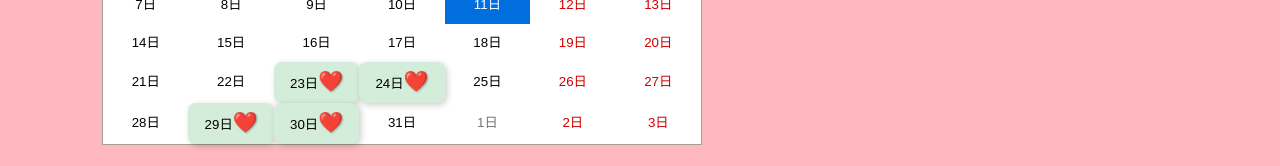
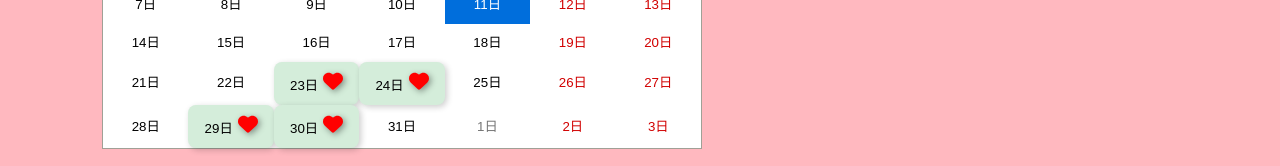
Before and after one commit to dance934/leeahyeong-profile, a React (Create React App) app: page / in a window 1280 px wide. Shown: the part 1331-1497 px from the top of the page. Built offline with nearby package versions, Linux system fonts and the light colour scheme.

Commit message:
feat: 新增 FontAwesome 圖示，實現心形圖示的動畫效果

```diff
--- a/package.json
+++ b/package.json
@@ -4,6 +4,9 @@
   "private": true,
   "homepage": "https://dance934.github.io/leeahyeong-profile",
   "dependencies": {
+    "@fortawesome/fontawesome-svg-core": "^6.7.2",
+    "@fortawesome/free-solid-svg-icons": "^6.7.2",
+    "@fortawesome/react-fontawesome": "^0.2.2",
     "@testing-library/jest-dom": "^5.17.0",
     "@testing-library/react": "^13.4.0",
     "@testing-library/user-event": "^13.5.0",
--- a/src/ScheduleCalendar.css
+++ b/src/ScheduleCalendar.css
@@ -71,16 +71,16 @@
 }
 
 .heart-icon {
-  color: #dc3545; /* Red color for heart */
-  font-size: 1.5em;
+  color: red;
+  width: 1.5em; /* Control size with width */
+  height: 1.5em; /* Control size with height */
   text-shadow: 1px 1px 2px rgba(0, 0, 0, 0.3);
-  transition: all 0.2s ease-in-out;
+  margin-left: 5px; /* Move heart icon slightly to the right */
+  filter: drop-shadow(2px 2px 3px rgba(0, 0, 0, 0.4)); /* Add a subtle shadow for 3D effect */
+  transform: translateY(-1px); /* Lift it slightly */
 }
 
-.heart-icon:hover {
-  text-shadow: 2px 2px 4px rgba(0, 0, 0, 0.5);
-  transform: scale(1.1);
-}
+
 
 .working-day-bg {
   background-color: #d4edda; /* Slightly darker green background */
@@ -94,3 +94,8 @@
   box-shadow: 3px 3px 10px rgba(0, 0, 0, 0.3);
   transform: translateY(-1px);
 }
+
+.heart-beat-active {
+  transform: scale(1.2);
+  transition: transform 0.2s ease-in-out;
+}
--- a/src/ScheduleCalendar.js
+++ b/src/ScheduleCalendar.js
@@ -1,10 +1,21 @@
-import React, { useState } from 'react';
+import React, { useState, useEffect } from 'react';
 import Calendar from 'react-calendar';
 import 'react-calendar/dist/Calendar.css';
 import './ScheduleCalendar.css';
+import { FontAwesomeIcon } from '@fortawesome/react-fontawesome';
+import { faHeart } from '@fortawesome/free-solid-svg-icons';
 
 function ScheduleCalendar() {
   const [value, onChange] = useState(new Date());
+  const [isBeating, setIsBeating] = useState(false);
+
+  useEffect(() => {
+    const interval = setInterval(() => {
+      setIsBeating(prev => !prev);
+    }, 250); // Toggle every 0.25 seconds for a faster beat cycle
+
+    return () => clearInterval(interval);
+  }, []);
 
   // Define the working days for July
   const workingDays = [
@@ -23,7 +34,7 @@ function ScheduleCalendar() {
 
   const tileContent = ({ date, view }) => {
     if (view === 'month' && workingDays.includes(date.toDateString())) {
-      return <span className="heart-icon">❤️</span>;
+      return <FontAwesomeIcon icon={faHeart} className={`heart-icon ${isBeating ? 'heart-beat-active' : ''}`} />;
     }
     return null;
   };
```
Also changed, not shown: 1 other file (tests, documents, lock files or other folders).
